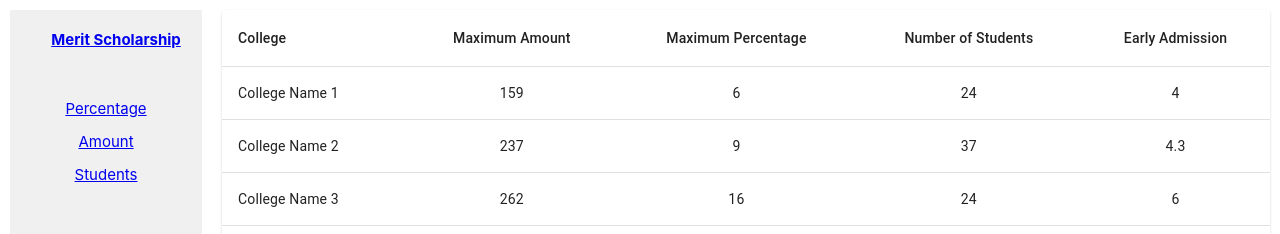
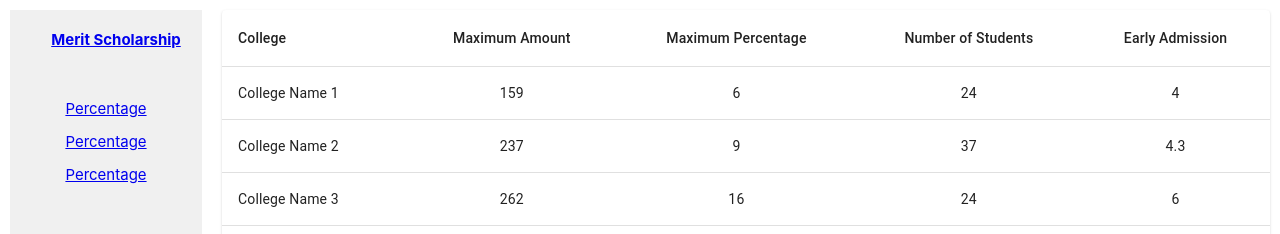
Before and after one commit to amb445/Hackathon11, a React (Create React App) app: page / in a window 1280 px wide. Shown: the top 234 px of the page. Built offline with nearby package versions, Linux system fonts and the light colour scheme; no server answers.

Commit message:
Update App.js

```diff
--- a/src/App.js
+++ b/src/App.js
@@ -33,10 +33,10 @@ function App() {
               <Link to="/" exact={true}> Percentage</Link>
             </li>
             <li className="RowStyle">
-              <Link to="/MaxAmount">  Amount</Link>
+              <Link to="/MaxAmount">  Percentage</Link>
             </li>
             <li className="RowStyle">
-              <Link to="/MaxStudents"> Students</Link>
+              <Link to="/MaxStudents"> Percentage</Link>
             </li >
           </ul>
 
```
